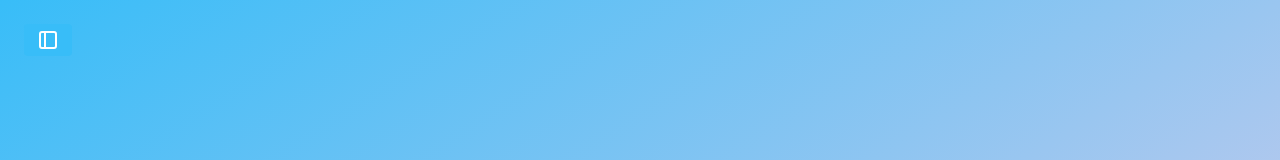
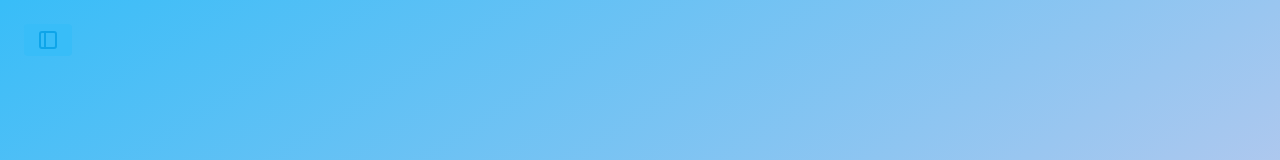
Before and after one commit to SocialGouv/legia, a Next.js app: page /threads/1 in a window 1280 px wide. Shown: the top 160 px of the page. Built offline with nearby package versions, Linux system fonts and the light colour scheme.

Commit message:
fix: drawer button hover

```diff
--- a/src/app/globals.css
+++ b/src/app/globals.css
@@ -239,7 +239,11 @@
   }
 
   .menu-toggle svg {
-    @apply text-white;
+    @apply text-sky-500;
+  }
+
+  .menu-toggle:hover svg {
+    @apply text-sky-600;
   }
 
   .menu {
```
